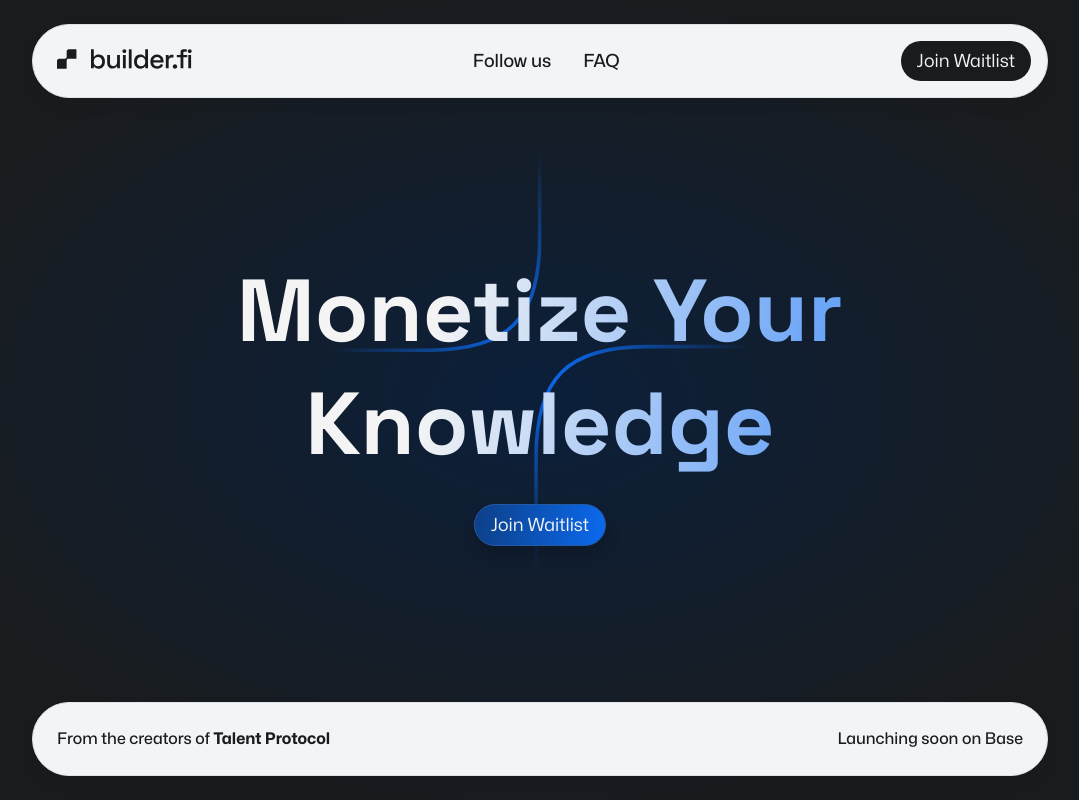
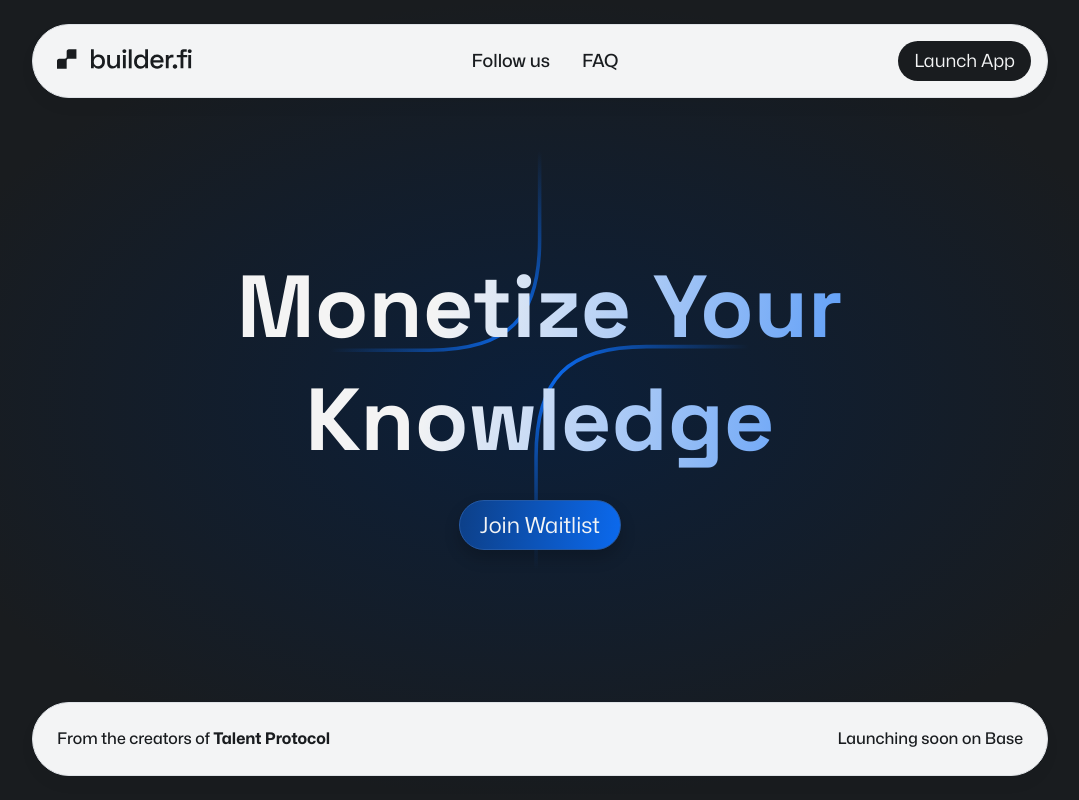
Before and after one commit to talentprotocol/builderfi-landing-page, a React (Vite) app: page / in a window 1280 px wide. Shown: the whole page, without its empty margins (100-1179 px from the left). Built offline with nearby package versions, Linux system fonts and the light colour scheme.

Commit message:
Add launch app button

```diff
--- a/src/App.css
+++ b/src/App.css
@@ -133,7 +133,7 @@
 
 #center-button {
   display: flex;
-  padding: 8px 16px;
+  padding: 12px 20px;
   justify-content: center;
   align-items: center;
   gap: 8px;
@@ -143,7 +143,7 @@
   box-shadow: 0px 8px 16px 0px rgba(0, 0, 0, 0.2);
   color: var(--BFI-WHITE, #f3f4f5);
   font-family: Mona-Sans;
-  font-size: 18px;
+  font-size: 22px;
   font-style: normal;
   font-weight: 400;
   line-height: 24px;
--- a/src/App.tsx
+++ b/src/App.tsx
@@ -29,6 +29,10 @@ function App() {
   const joinWaitlist = async () => {
     waitlist.openPopup(waitlistId);
   };
+
+  const launchApp = () => {
+    window.open("https://app.builder.fi/", "_blank");
+  }
 
   useEffect(() => {
     (async () => {
@@ -69,8 +73,8 @@ function App() {
             FAQ
           </a>
         </div>
-        <div id="topbar-button" onClick={joinWaitlist}>
-          Join Waitlist
+        <div id="topbar-button" onClick={launchApp}>
+          Launch App
         </div>
       </div>
 
@@ -109,8 +113,8 @@ function App() {
           </li>
         </ul>
         <div style={{ display: "flex", flexDirection: "column", rowGap: "34px", padding: "0px 16px" }}>
-          <div id="join-waitlist" onClick={joinWaitlist}>
-            Join Waitlist
+          <div id="join-waitlist" onClick={launchApp}>
+            Launch App
           </div>
         </div>
       </div>
```
